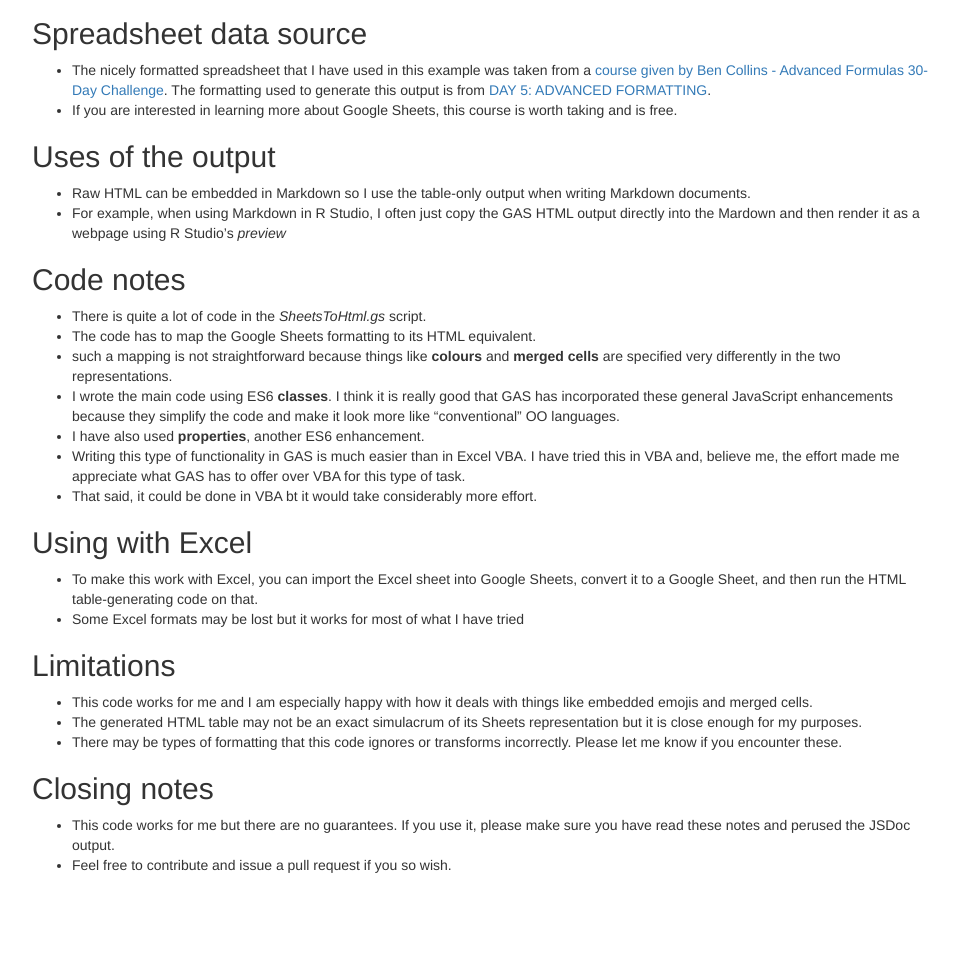
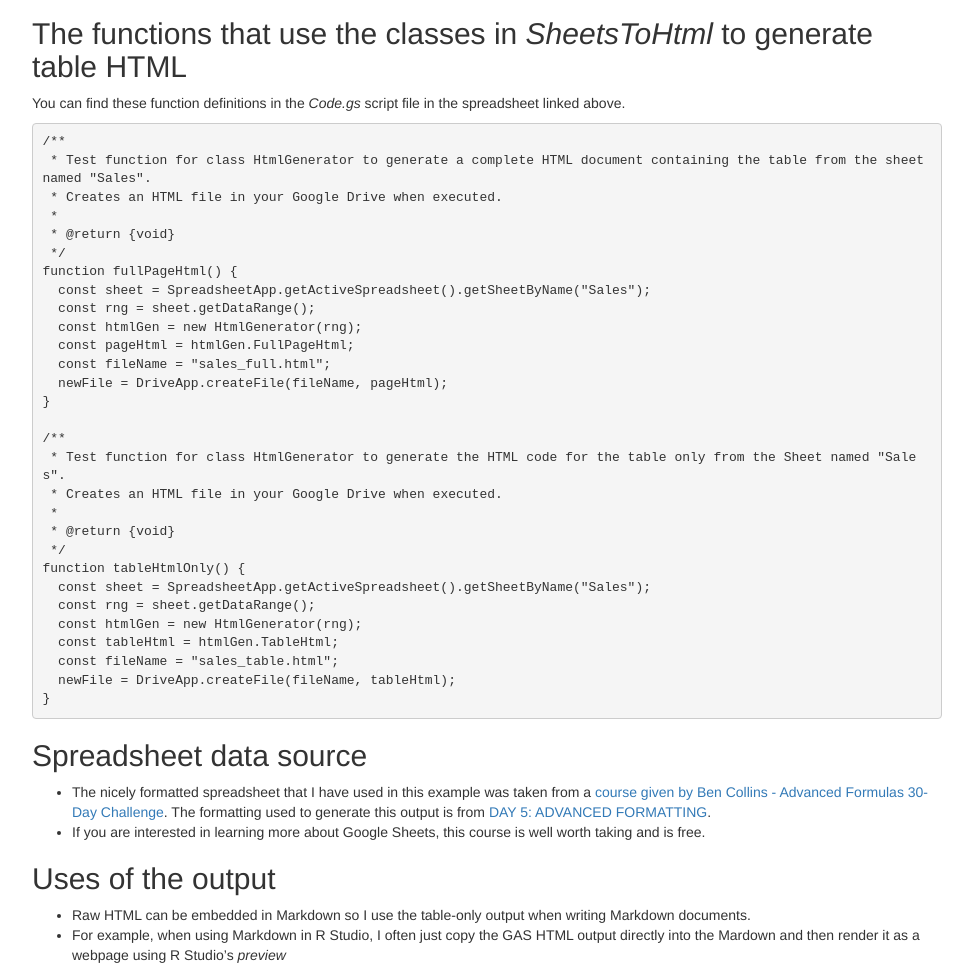
Before and after one commit to Rotifer/SheetsToHtml, a plain HTML site: page README.html in a window 1280 px wide. Shown: the part 894-1862 px from the top of the page, without its empty margins (153-1126 px from the left). Before the commit the page ends 1779 px from the top, so only its background shows below. Drawn offline with nearby package versions, Linux system fonts and the light colour scheme; some packages are replaced by stand-ins of ours.

Commit message:
Update README.html

```diff
--- a/README.html
+++ b/README.html
@@ -175,7 +175,7 @@ pre code {
 <h1>SheetsToHtml</h1>
 <div id="scenario" class="section level2">
 <h2>Scenario</h2>
-<p>You have have spent some time formatting a Google Sheets table and it looks just as you want it to look. However, what if you would like to embed it in a Markdown document or an HTML page? You could of course take a screenshot and embed the image in either type of document but that’s not a very neat solution. What if you could convert the Sheets table to HTML in such a way that all your formatting is preserved. That includes colours, merged cells, bold, italics, font size, etc. I wrote this GAS code to do just that. It takes an input range and then generates output as an HTML table that preserves the formatting as much as possible. As the example code shows, you can use it to:</p>
+<p>You have have spent some time formatting a Google Sheets table and it looks just as you want it to look. However, what if you would like to embed it in a Markdown document or an HTML page? You could of course take a screenshot and embed the image in either type of document but that’s not a very neat solution. What if you could convert the Sheets table to HTML in such a way that all your formatting is preserved? That includes colours, merged cells, bold, italics, font size, etc. I wrote this GAS code to do just that. It takes an input range and then generates output as an HTML table that preserves the formatting as much as possible. As the example code shows, you can use it to:</p>
 <ol style="list-style-type: decimal">
 <li>Generate a full HTML document.</li>
 <li>Just the table HTML.</li>
@@ -198,11 +198,44 @@ pre code {
 <li>You can download these files and open them in your browser to see how they are rendered as webpages. Surprisingly, Chrome even renders the version that contains the table HTML only too. I’ve not checked with other browsers.</li>
 </ul>
 </div>
+<div id="the-functions-that-use-the-classes-in-sheetstohtml-to-generate-table-html" class="section level2">
+<h2>The functions that use the classes in <em>SheetsToHtml</em> to generate table HTML</h2>
+<p>You can find these function definitions in the <em>Code.gs</em> script file in the spreadsheet linked above.</p>
+<pre class="{js}"><code>/**
+ * Test function for class HtmlGenerator to generate a complete HTML document containing the table from the sheet named &quot;Sales&quot;.
+ * Creates an HTML file in your Google Drive when executed.
+ *
+ * @return {void}
+ */
+function fullPageHtml() {
+  const sheet = SpreadsheetApp.getActiveSpreadsheet().getSheetByName(&quot;Sales&quot;);
+  const rng = sheet.getDataRange();
+  const htmlGen = new HtmlGenerator(rng);
+  const pageHtml = htmlGen.FullPageHtml;
+  const fileName = &quot;sales_full.html&quot;;
+  newFile = DriveApp.createFile(fileName, pageHtml);
+}
+
+/**
+ * Test function for class HtmlGenerator to generate the HTML code for the table only from the Sheet named &quot;Sales&quot;.
+ * Creates an HTML file in your Google Drive when executed.
+ *
+ * @return {void}
+ */
+function tableHtmlOnly() {
+  const sheet = SpreadsheetApp.getActiveSpreadsheet().getSheetByName(&quot;Sales&quot;);
+  const rng = sheet.getDataRange();
+  const htmlGen = new HtmlGenerator(rng);
+  const tableHtml = htmlGen.TableHtml;
+  const fileName = &quot;sales_table.html&quot;;
+  newFile = DriveApp.createFile(fileName, tableHtml);
+}</code></pre>
+</div>
 <div id="spreadsheet-data-source" class="section level2">
 <h2>Spreadsheet data source</h2>
 <ul>
 <li>The nicely formatted spreadsheet that I have used in this example was taken from a <a href="https://courses.benlcollins.com/courses/enrolled/222121">course given by Ben Collins - Advanced Formulas 30-Day Challenge</a>. The formatting used to generate this output is from <a href="https://courses.benlcollins.com/courses/222121/lectures/3583534">DAY 5: ADVANCED FORMATTING</a>.</li>
-<li>If you are interested in learning more about Google Sheets, this course is worth taking and is free.</li>
+<li>If you are interested in learning more about Google Sheets, this course is well worth taking and is free.</li>
 </ul>
 </div>
 <div id="uses-of-the-output" class="section level2">
@@ -231,12 +264,20 @@ pre code {
 <li>Some Excel formats may be lost but it works for most of what I have tried</li>
 </ul>
 </div>
+<div id="highlights" class="section level2">
+<h2>Highlights</h2>
+<ul>
+<li>This code works for me and I am especially happy with how it deals with things like embedded emojis and merged cells.</li>
+<li>The generated HTML table may not be an exact simulacrum of its Sheets representation but it is close enough for my purposes.</li>
+<li>I can drop the table HTML into Markdown documents and it preserves my formatting. Doing this in HTML is not trivial and adding formatting -except for cell content alignment- is well-nigh impossible with Markdown tables.</li>
+</ul>
+</div>
 <div id="limitations" class="section level2">
 <h2>Limitations</h2>
 <ul>
-<li>This code works for me and I am especially happy with how it deals with things like embedded emojis and merged cells.</li>
-<li>The generated HTML table may not be an exact simulacrum of its Sheets representation but it is close enough for my purposes.</li>
 <li>There may be types of formatting that this code ignores or transforms incorrectly. Please let me know if you encounter these.</li>
+<li>The formats are applied to individual table cells using <strong>internal CSS styles</strong> so the HTML is quite bloated. That said, it would be difficult to create style classes that could be applied to cells to individualise their styles. See <a href="https://www.hostinger.com/tutorials/difference-between-inline-external-and-internal-css">here</a> for a quick guide to the three ways of applying styles using CSS.</li>
+<li>I have not used an external style sheet but one could easily be created and referenced in the page HTML output.</li>
 </ul>
 </div>
 <div id="closing-notes" class="section level2">
```
